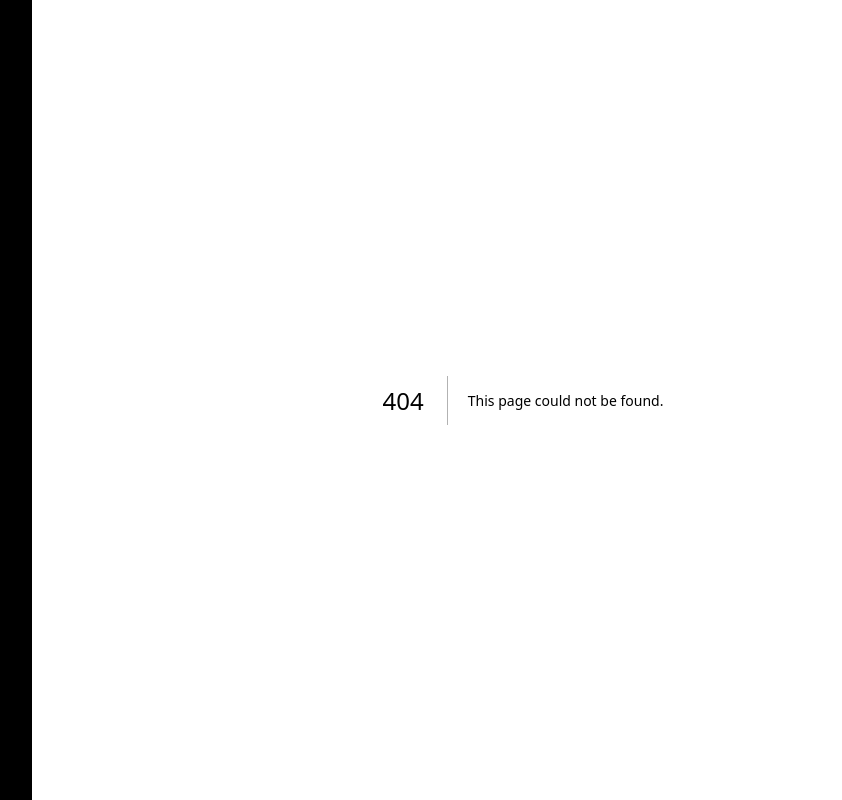
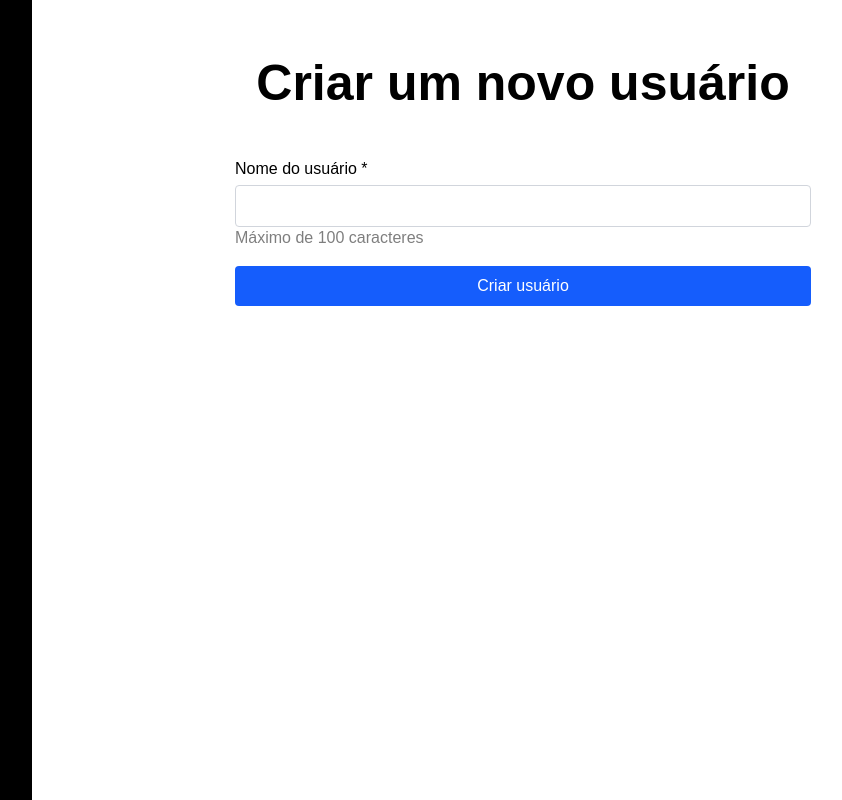
Before and after one commit to guilhermepk/APS-2-WEB-3, a Next.js app in the folder frontend/: page /users/create in a window 1280 px wide. Before the commit this address had no page. Shown: the whole page, without its empty margins (117-959 px from the left). Built offline with nearby package versions, Linux system fonts and the light colour scheme; no server answers; a small style sheet from the web is missing.

Commit message:
create user

```diff
--- /dev/null
+++ b/frontend/src/apis/backend/users/create-user.ts
@@ -0,0 +1,7 @@
+import { backendApi } from "../axios-backend-api";
+import { CreateUserDto } from "./models/dtos/create-user.dto";
+
+export default async function createUser(data: CreateUserDto) {
+    return await backendApi.post(`/users`, data)
+        .then(response => response.data);
+}
--- /dev/null
+++ b/frontend/src/apis/backend/users/models/dtos/create-user.dto.ts
@@ -0,0 +1,3 @@
+export type CreateUserDto = {
+    name: string;
+}
--- a/frontend/src/app/project/create/page.tsx
+++ b/frontend/src/app/project/create/page.tsx
@@ -21,7 +21,7 @@ export default function CreateProjectPage() {
         getUsers();
     }, []);
 
-    async function onSubmit(event: FormEvent<HTMLFormElement>) {
+    async function handleSubmit(event: FormEvent<HTMLFormElement>) {
         event.preventDefault();
 
         await createProject({
@@ -44,7 +44,7 @@ export default function CreateProjectPage() {
 
     return (
         <div className="max-w-xl mx-auto">
-            <form className="flex flex-col gap-4" onSubmit={onSubmit}>
+            <form className="flex flex-col gap-4" onSubmit={handleSubmit}>
                 <h1 className="text-center text-2xl font-bold mb-6 my-[50px]">Criar um novo projeto</h1>
 
                 <div>
--- /dev/null
+++ b/frontend/src/app/users/create/page.tsx
@@ -0,0 +1,55 @@
+'use client'
+
+import createUser from "@/apis/backend/users/create-user";
+import iziToast from "izitoast";
+import { redirect } from "next/navigation";
+import { useState } from "react";
+
+export default function CreateUserPage() {
+    const [name, setName] = useState<string>('');
+
+    async function handleSubmit(e: React.FormEvent) {
+        e.preventDefault();
+
+        await createUser({ name });
+
+        iziToast.success({
+            title: 'Sucesso!',
+            message: 'Usuário criado.',
+            timeout: 1000 * 3,
+            position: "topRight"
+        });
+
+        redirect('/users');
+    }
+
+    return (
+        <div className="max-w-xl mx-auto">
+            <form className="flex flex-col gap-4" onSubmit={handleSubmit}>
+                <h1 className="text-center text-2xl font-bold mb-6 my-[50px]">Criar um novo usuário</h1>
+
+                <div>
+                    <label htmlFor="name" className="block font-medium mb-1">Nome do usuário *</label>
+                    <input
+                        type="text"
+                        id="name"
+                        name="name"
+                        maxLength={100}
+                        required
+                        className="w-full p-2 border border-gray-300 rounded"
+                        value={name}
+                        onChange={(event) => setName(event.target.value)}
+                    />
+                    <p className="text-sm opacity-50">Máximo de 100 caracteres</p>
+                </div>
+
+                <button
+                    type="submit"
+                    className="bg-blue-600 text-white px-4 py-2 rounded hover:bg-blue-700 transition cursor-pointer"
+                >
+                    Criar usuário
+                </button>
+            </form>
+        </div >
+    );
+}
--- a/frontend/src/app/users/page.tsx
+++ b/frontend/src/app/users/page.tsx
@@ -2,7 +2,9 @@
 
 import findAllUsers from "@/apis/backend/users/find-all-users";
 import { FindAllUsersResponseDto } from "@/apis/backend/users/models/dtos/find-all-users-response.dto";
+import AddButton from "@/components/AddButton";
 import UserList from "@/components/UserList";
+import { redirect } from "next/navigation";
 import { Suspense, useEffect, useState } from "react";
 
 export default function UsersPage() {
@@ -12,10 +14,11 @@ export default function UsersPage() {
         setUsers(findAllUsers());
     }, []);
 
-
     return (
         <div className="flex items-center justify-center flex-col">
             <h1 className="text-center my-[50px]"> Usuários </h1>
+
+            <AddButton className="mb-16" onClick={() => redirect('users/create')} text="Novo usuário" />
 
             <Suspense fallback={<p>Carregando...</p>}>
                 {users && (
```
